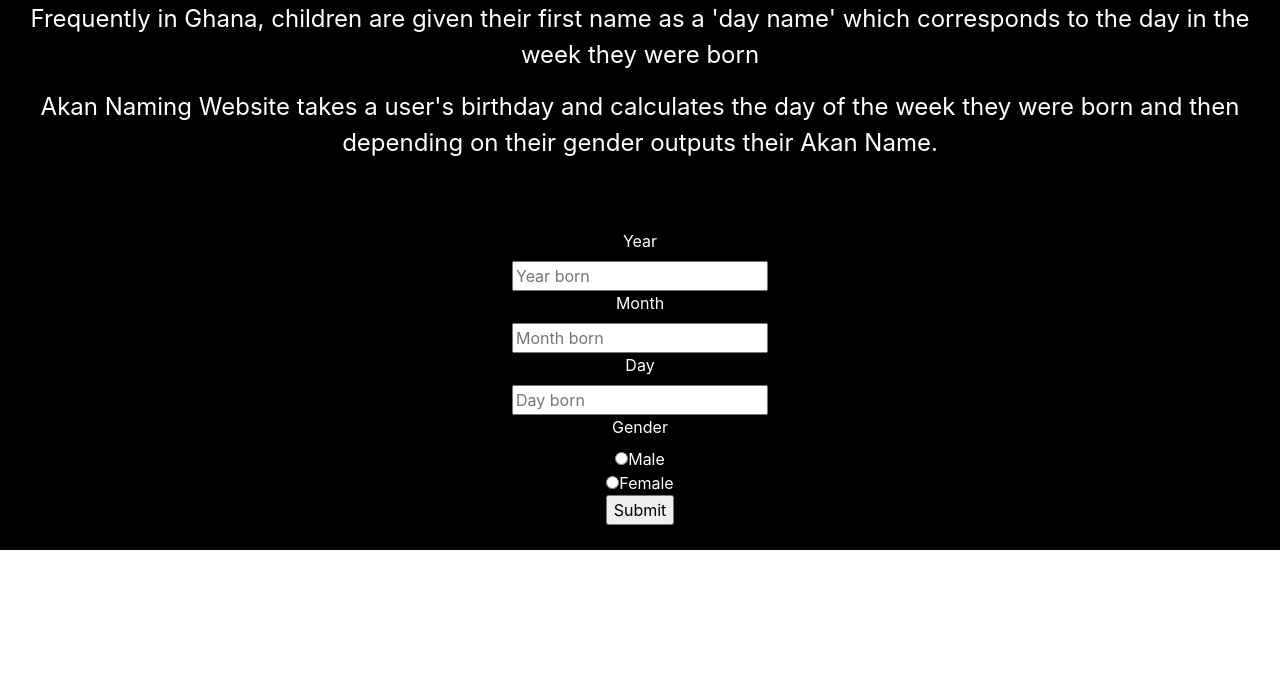
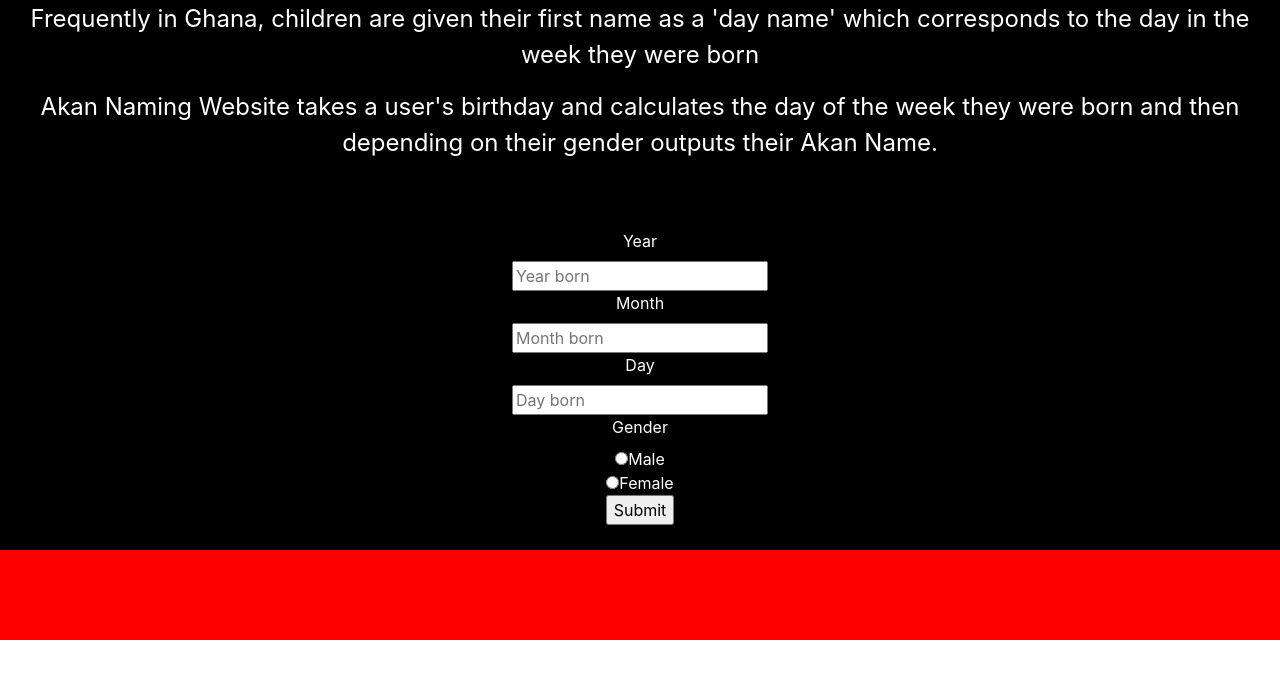
Before and after one commit to BillyAyiera/Akan, a plain HTML site: page index.html in a window 1280 px wide. Shown: the part 113-792 px from the top of the page. Drawn offline with Linux system fonts and the light colour scheme; a web font is replaced by a local one.

Commit message:
styled footer

```diff
--- a/styles.css
+++ b/styles.css
@@ -20,3 +20,8 @@ section{
     padding-bottom: 2%;
     color: white;
 }
+footer{
+    background-color: red;
+    padding-top: 2%;
+    padding-bottom: 5%;
+}
```
